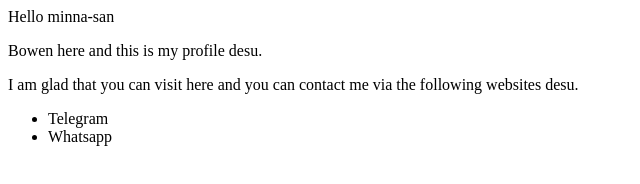
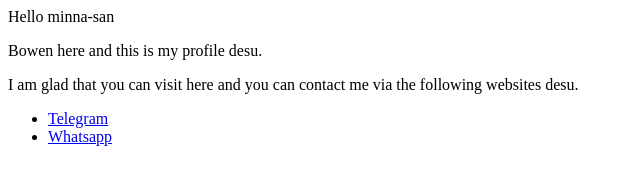
Before and after one commit to xxxwbwxxx/xxxwbwxxx.github.io, a plain HTML site: page index.html in a window 1280 px wide. Shown: the whole page, without its empty margins (0-640 px from the left). Drawn offline with Linux system fonts and the light colour scheme.

Commit message:
Update index.html

```diff
--- a/index.html
+++ b/index.html
@@ -3,6 +3,6 @@
 <p>I am glad that you can visit here and you can contact me via the following websites desu. </p>
 
 <ul>
-  <li> <a herf="https://t.me/xxxbwxxx">Telegram</a> </li>
-  <li> <a herf="http://wa.link/od0vdi">Whatsapp</a> </li>
+  <li> <a href="https://t.me/xxxbwxxx">Telegram</a> </li>
+  <li> <a href="http://wa.link/od0vdi">Whatsapp</a> </li>
 </ul>
```
